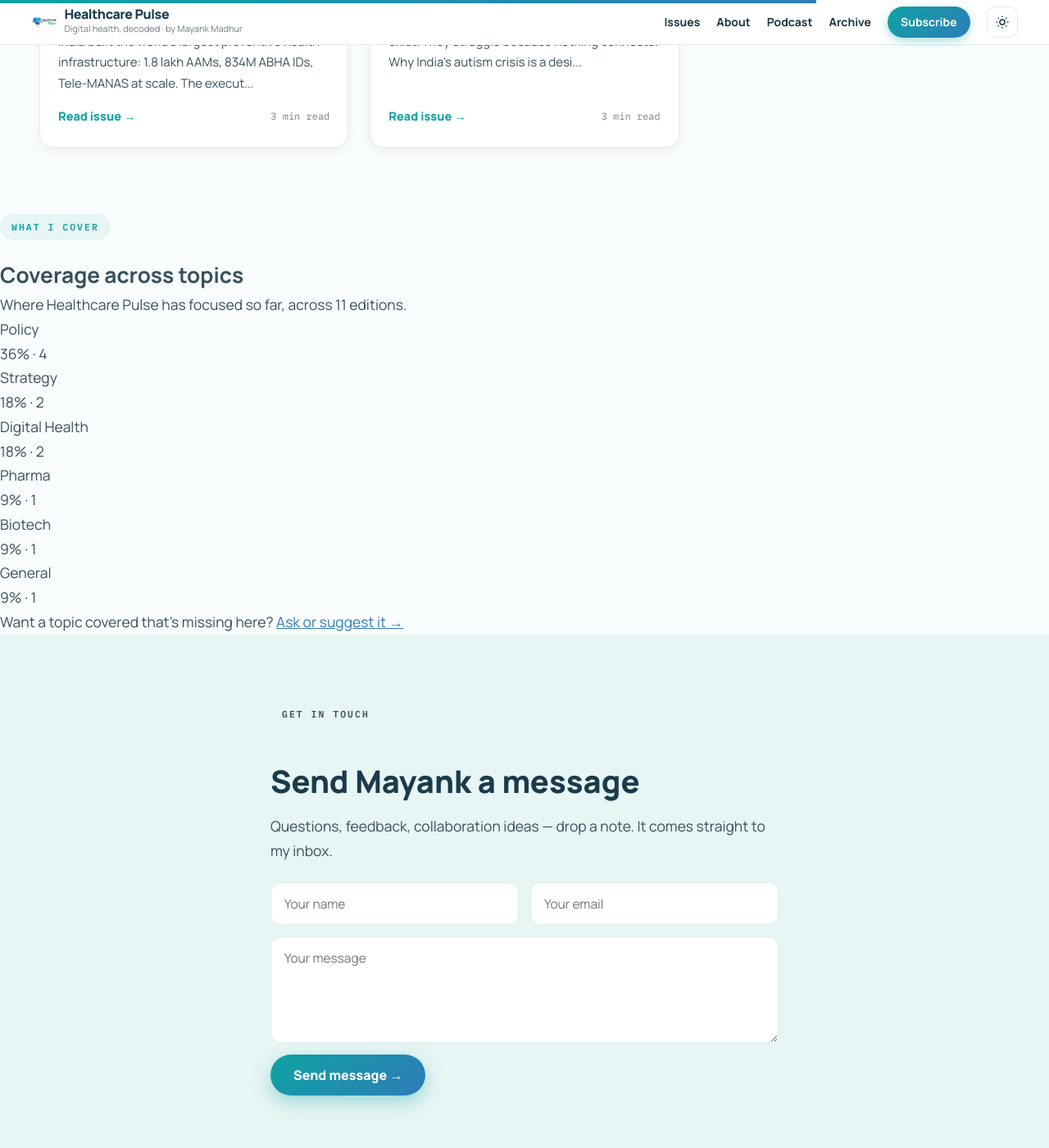
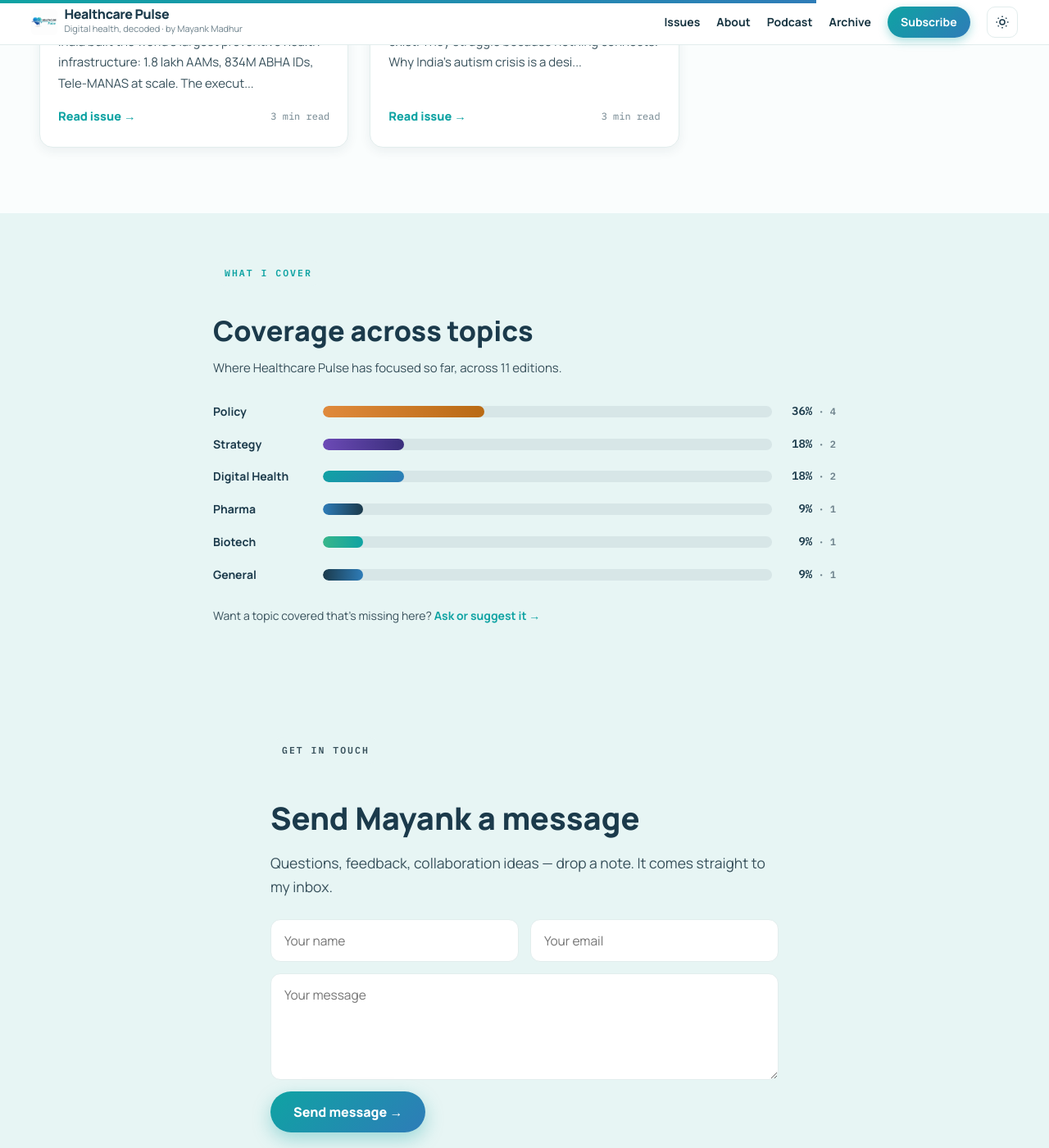
Before and after one commit to mayankmadhur25/mayankmadhur25.github.io, a Jekyll site: the page built from index.html, in a window 1280 px wide and 1400 px high, scrolled down 2792 px. Shown: the whole window at 82% size. Built offline with Jekyll 4.4.1, drawn with Linux system fonts in a browser that asks for light colours.

Commit message:
Add files via upload

```diff
--- a/assets/css/style.css
+++ b/assets/css/style.css
@@ -823,3 +823,63 @@
 .rc-ed { font-family: var(--mono); font-size: 11px; font-weight: 600; opacity: .9; }
 .rc-title { font-weight: 700; font-size: 15px; line-height: 1.3; }
 @media(max-width:700px){ .related-grid { grid-template-columns: 1fr; } }
+
+/* ── Ask Me Anything ── */
+.ama-wrap { max-width: 760px; margin: 0 auto; padding: 52px 24px 80px; }
+.ama-head { text-align: center; margin-bottom: 28px; }
+.ama-head h1 { font-size: clamp(30px,5vw,46px); font-weight: 800; color: var(--navy); margin: 8px 0; }
+.ama-sub { color: var(--body-c); font-size: 16px; line-height: 1.6; max-width: 560px; margin: 0 auto; }
+.ama-box { display: flex; gap: 10px; margin-bottom: 16px; }
+.ama-input { flex: 1; padding: 16px 18px; border: 2px solid var(--line); border-radius: 12px; font-size: 16px; font-family: inherit; color: var(--ink); background: #fff; }
+.ama-input:focus { outline: none; border-color: var(--teal); }
+.ama-btn { padding: 0 26px; background: var(--grad); color: #fff; border: none; border-radius: 12px; font-weight: 800; font-size: 15px; cursor: pointer; white-space: nowrap; }
+.ama-btn:hover { filter: brightness(1.08); }
+.ama-suggest { display: flex; flex-wrap: wrap; gap: 8px; align-items: center; margin-bottom: 30px; }
+.ama-sg-label { font-family: var(--mono); font-size: 11px; color: var(--muted); }
+.ama-chip { background: var(--tintT); border: none; border-radius: 999px; padding: 7px 14px; font-size: 13px; font-weight: 600; color: var(--navy); cursor: pointer; }
+.ama-chip:hover { background: var(--teal); color: #fff; }
+.ama-result { min-height: 40px; }
+.ama-answer { animation: amaFade .3s ease; }
+@keyframes amaFade { from { opacity: 0; transform: translateY(6px); } to { opacity: 1; transform: none; } }
+.ama-found { font-weight: 700; color: var(--navy); margin-bottom: 14px; font-size: 15px; }
+.ama-card { display: flex; flex-direction: column; gap: 5px; padding: 18px 20px; border-radius: 12px; text-decoration: none; color: #fff; margin-bottom: 12px; transition: transform .15s ease; }
+.ama-card:hover { transform: translateX(4px); }
+.ama-card.cat-digital-health { background: var(--grad); }
+.ama-card.cat-policy { background: linear-gradient(135deg,#E08A3C,#B96A14); }
+.ama-card.cat-strategy { background: linear-gradient(135deg,#6C4AB6,#3A2E7C); }
+.ama-card.cat-pharma { background: linear-gradient(135deg,#2E7CB8,#1B3A4B); }
+.ama-card.cat-biotech { background: linear-gradient(135deg,#37B68A,#0FA3A3); }
+.ama-card.cat-general { background: linear-gradient(135deg,#1B3A4B,#2E7CB8); }
+.amc-ed { font-family: var(--mono); font-size: 11px; font-weight: 600; opacity: .9; }
+.amc-title { font-weight: 800; font-size: 17px; line-height: 1.25; }
+.amc-go { font-size: 13px; font-weight: 700; margin-top: 4px; opacity: .95; }
+.ama-none { background: var(--tintT); border-radius: 14px; padding: 28px 26px; text-align: center; }
+.ama-none-title { font-size: 19px; font-weight: 800; color: var(--navy); margin-bottom: 8px; }
+.ama-none-sub { color: var(--body-c); font-size: 14.5px; line-height: 1.6; margin-bottom: 18px; }
+.ama-suggest-btn { display: inline-block; background: var(--grad); color: #fff; font-weight: 800; font-size: 14px; text-decoration: none; padding: 12px 24px; border-radius: 999px; margin: 0 6px 10px; }
+.ama-browse { display: block; color: var(--teal); font-weight: 700; font-size: 14px; text-decoration: none; margin-top: 6px; }
+[data-theme="dark"] .ama-input { background: #16252C; color: var(--ink); }
+
+/* ── Coverage stats section ── */
+.stats-section { background: var(--tintT); padding: 56px 24px; }
+.stats-inner { max-width: 760px; margin: 0 auto; }
+.stats-inner h2 { font-size: clamp(24px,4vw,34px); font-weight: 800; color: var(--navy); margin: 6px 0 4px; }
+.stats-sub { color: var(--body-c); font-size: 15px; margin-bottom: 28px; }
+.stats-bars { display: flex; flex-direction: column; gap: 16px; }
+.stat-row { display: grid; grid-template-columns: 120px 1fr 64px; gap: 14px; align-items: center; }
+.stat-name { font-size: 14px; font-weight: 700; color: var(--navy); }
+.stat-track { background: rgba(27,58,75,.08); border-radius: 999px; height: 14px; overflow: hidden; }
+.stat-fill { height: 100%; border-radius: 999px; transition: width 1.1s cubic-bezier(.22,1,.36,1); }
+.stat-fill.cat-policy { background: linear-gradient(90deg,#E08A3C,#B96A14); }
+.stat-fill.cat-strategy { background: linear-gradient(90deg,#6C4AB6,#3A2E7C); }
+.stat-fill.cat-digital-health { background: var(--grad); }
+.stat-fill.cat-pharma { background: linear-gradient(90deg,#2E7CB8,#1B3A4B); }
+.stat-fill.cat-biotech { background: linear-gradient(90deg,#37B68A,#0FA3A3); }
+.stat-fill.cat-general { background: linear-gradient(90deg,#1B3A4B,#2E7CB8); }
+.stat-val { font-family: var(--mono); font-size: 14px; font-weight: 600; color: var(--navy); text-align: right; }
+.stat-count { color: var(--muted); font-size: 12px; }
+.stats-foot { margin-top: 26px; font-size: 14px; color: var(--body-c); }
+.stats-foot a { color: var(--teal); font-weight: 700; text-decoration: none; }
+@media(max-width:540px){ .stat-row { grid-template-columns: 88px 1fr 52px; gap: 10px; } .stat-name { font-size: 12.5px; } }
+[data-theme="dark"] .stats-section { background: #13212A; }
+[data-theme="dark"] .stat-track { background: rgba(255,255,255,.08); }
```
